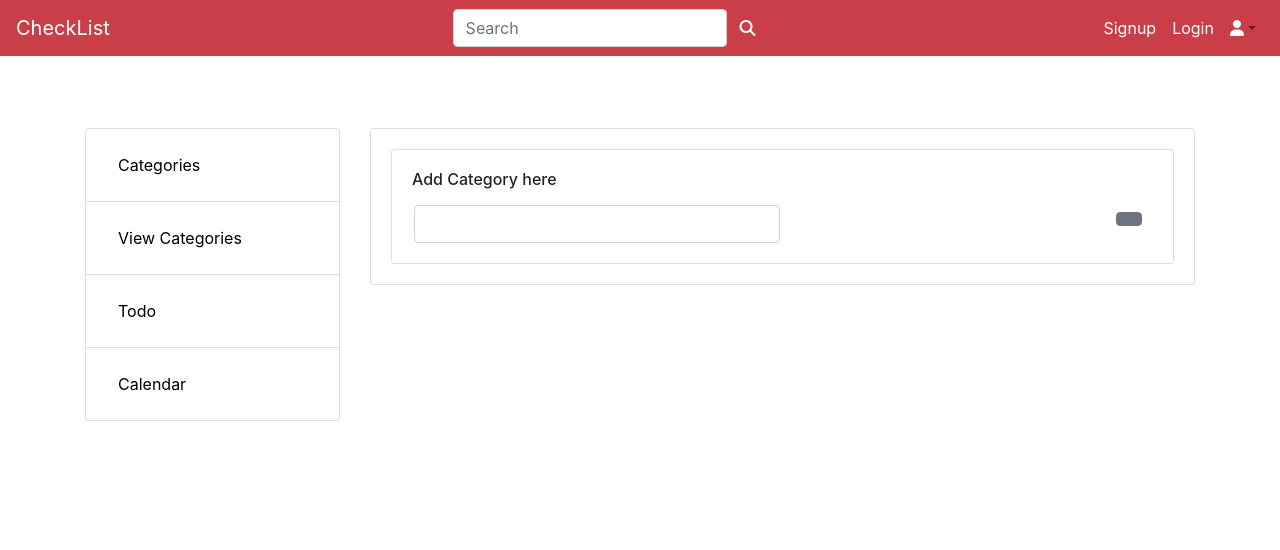
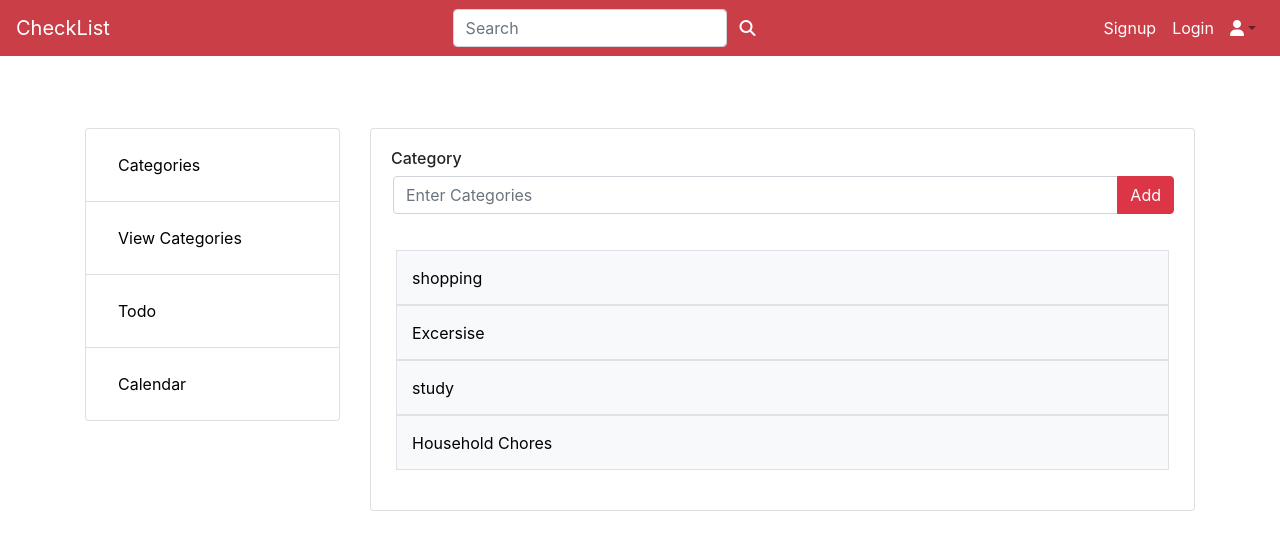
Before and after one commit to attainu-phoenix/sib-productivity-app, a React (Create React App) app: page /app in a window 1280 px wide. Shown: the top 550 px of the page. Built offline with nearby package versions, Linux system fonts and the light colour scheme; sample sign-in values are in the browser's storage; a web font is replaced by a local one.

Commit message:
add and delete catergory with reducer done

```diff
--- a/src/components/AddCategory.js
+++ b/src/components/AddCategory.js
@@ -1,35 +1,87 @@
 import React from 'react';
-import UniqueId from 'react-html-id';
-import ListComponent from './ListCategory.js';
+import ListCategory from './ListCategory.js';
+import { connect } from 'react-redux'
+import { stateMapper, store } from '../store/store.js'
 import './list.css';
 
-
+const style = {
+    buttonColor: {
+        color: 'white'
+    }
+}
 
 class AddCategoryComponent extends React.Component {
 
-    constructor(props){
+    constructor(props) {
         super(props);
         // UniqueId.enableUniqueIds(this);
+        this.onChange = this.onChange.bind(this);
+        this.handleFormSubmit = this.handleFormSubmit.bind(this);
         this.categoryID = 0;
         this.state = {
-            categories: [],
-            id:"",
-           categoryName:""
+            id: "",
+            name: "",
+            formState: {
+                isFormValid: true,
+                isNameValid: true
+            }
         };
-
-
+    }
+    componentDidMount() {
+        store.dispatch({
+            type: "FETCH_CATEGORES"
+        })
+    }
+    categoryName = (event) => {
+        this.setState({
+            categoryName: event.target.value
+        });
     }
 
-    categoryName = (event) => {
-        this.setState ({
-            categoryName: event.target.value
-        });
+    onChange(event) {
+
+        let name = event.target.name
+        let value = event.target.value
+        this.setState({
+            [name]: value
+        })
+    }
+
+    validateForm() {
+        let newFormState = {
+            isFormValid: true,
+            isNameValid: true
+        }
+
+        if (!this.state.name) {
+            newFormState.isFormValid = false
+            newFormState.isNameValid = false
+        }
+        console.log(newFormState)
+        this.setState({
+            formState: newFormState
+        })
+        return newFormState.isFormValid;
+    }
+
+    handleFormSubmit(event) {
+        event.preventDefault();
+        if (!this.validateForm()) {
+            return;
+        }
+
+        store.dispatch({
+
+            type: "ADD_CATEGORIES",
+            categoryName: this.state.name
+        })
+
     }
 
     addCategory = () => {
 
         this.id = this.categoryID + 1;
-        const copyCategories=Object.assign([], this.state.categories);
+        const copyCategories = Object.assign([], this.state.categories);
         copyCategories.push({
             id: this.categoryID,
             name: this.state.categoryName
@@ -39,21 +91,14 @@ class AddCategoryComponent extends React.Component {
             categories: copyCategories
         })
 
-        if(this.categoryName === "") {
+        if (this.categoryName === "") {
             alert("please!");
         }
 
     }
 
-
-
-
-
-
-
-
     deleteCategory = (index, e) => {
-        const categories= Object.assign([], this.state.categories);
+        const categories = Object.assign([], this.state.categories);
         categories.splice(index, 1);
         this.setState({
             categories: categories
@@ -63,12 +108,10 @@ class AddCategoryComponent extends React.Component {
 
     render() {
         return (
-            <div className="card">
-                <div className="card-body">
-
-                <h6>Add Category here</h6><p></p>
-                <form>
-
+            <div>
+                <h6>Category </h6>
+                <form onSubmit={this.handleFormSubmit}>
+                    {/*
                     <div className="form-row">
                         <div className="col-6">
                             <input type="text" className="form-control" onChange={this.categoryName}></input>
@@ -81,35 +124,44 @@ class AddCategoryComponent extends React.Component {
                                 <span className="oi oi-plus"></span>
                             </button>
                         </div>
+                    </div> */}
+
+                    <div className="input-group mb-3">
+                        <input type="text" name="name" className={`form-control ${!this.state.formState.isNameValid && 'is-invalid'}`} onChange={this.onChange} placeholder="Enter Categories" aria-label="Recipient's username" aria-describedby="button-addon2" />
+                        <div className="input-group-append">
+                            <button className="btn btn-danger" type="submit" style={style.buttonColor} id="button-addon2">Add</button>
+                        </div>
                     </div>
 
 
                 </form>
-
+                {/*
                     <ul className="list-group list-group-flush">
                         {
-                        this.state.categories.map((category, index)=>{
+                            this.state.categories.map((category, index) => {
 
-                           return(
+                                return (
                                     <ListComponent
-                               key= {category.id}
-                             id= {category.id}
-                              name= {category.name}
-                              delete= {this.deleteCategory}
+                                        key={category.id}
+                                        id={category.id}
+                                        name={category.name}
+                                        delete={this.deleteCategory}
 
                                     />
                                 );
 
                             })
+                        }
+                    </ul> */}
+                    <ListCategory/>
+            </div>
 
 
 
-            }
-                </ul>
-                </div>
-            </div>
         );
 
     }
 }
-            export default AddCategoryComponent;
+
+let AddCategory = connect(stateMapper)(AddCategoryComponent)
+export default AddCategory;
--- a/src/components/Addtodos.js
+++ b/src/components/Addtodos.js
@@ -1,15 +1,13 @@
 import React from 'react';
 
 import Header from '../components/Header.js'
-import Menu from './Menu.js';
-import AddCategoryComponent from './AddCategory.js';
 
-const style = {
+// const style = {
 
-    container: {
-        marginTop: '10%'
-    }
-}
+//     container: {
+//         marginTop: '10%'
+//     }
+// }
 
 class AddTodoComponent extends React.Component {
 
--- a/src/components/App.js
+++ b/src/components/App.js
@@ -5,7 +5,7 @@ import { Route } from 'react-router-dom'
 import Calendar from '../components/Calendar.js'
 import AddTodoComponent from '../components/Addtodos'
 
-import AddCategoryComponent from './AddCategory.js';
+import AddCategory from './AddCategory.js';
 import CategoryListComponent from './CategoryList.js';
 const style = {
 
@@ -30,7 +30,7 @@ class App extends React.Component {
                             <div className="card">
                                 <div className="card-body">
                                     <Route path="/app/addToDo" component={AddTodoComponent} />
-                                    <Route path="/app" exact={true} component={AddCategoryComponent} />
+                                    <Route path="/app" exact={true} component={AddCategory} />
                                      <Route path="/app/listofcat" component={CategoryListComponent} />
 
 
--- a/src/components/Calendar.js
+++ b/src/components/Calendar.js
@@ -90,13 +90,10 @@ class CalendarComponent extends React.Component {
     onClickCheckBox(id, e) {
 
 
-
         let eventStatus = {
             id: id,
             isDone: e.target.checked
         }
-
-
         store.dispatch({
             type: 'EDIT_EVENT_CHECKBOX',
             payLoadData: eventStatus
--- a/src/components/CategoryList.js
+++ b/src/components/CategoryList.js
@@ -1,18 +1,12 @@
 import React from 'react';
-import ListComponent from './ListCategory.js';
-import {Link} from 'react-router-dom';
 import Header from '../components/Header.js'
-import Menu from './Menu.js';
-import AddCategoryComponent from './AddCategory.js';
 
+// const style = {
 
-
-const style = {
-
-    container: {
-        marginTop: '10%'
-    }
-}
+//     container: {
+//         marginTop: '10%'
+//     }
+// }
 
 class CategoryListComponent extends React.Component {
 
@@ -27,12 +21,6 @@ class CategoryListComponent extends React.Component {
                         <div className="card-body">
                             <form>
                             <h6> Categories:</h6>
-
-
-
-
-
-
                             <a href="/app/todos" className="btn btn-secondary" role="button">Add Todo</a>&nbsp;
                             <a href="/app/todos" className="btn btn-secondary" role="button">View Todo</a>&nbsp;
                             <a href="/app/todos" className="btn btn-secondary" role="button">Go to Todo</a>&nbsp;
--- a/src/components/ListCategory.js
+++ b/src/components/ListCategory.js
@@ -1,27 +1,75 @@
 import React from 'react';
-import AddCategoryComponent from './AddCategory.js';
 import './list.css';
-import { Link } from 'react-router-dom';
+import { connect } from 'react-redux'
+import { stateMapper, store } from '../store/store.js'
+import { Link } from 'react-router-dom'
+import CalendarStyles from '../styles/CalendarStyles.js'
 
+const style={
+    card :{
+        border:'0px',
 
-class ListComponent extends React.Component {
-
-    render() {
-        return (
-            <div>
-                <li className="list-group-item"> {this.props.name}
-                     {/* {this.props.id} */}
-
-
-
-                    <button className="btn btn-secondary right" onClick={this.props.delete}
-                        type="button"><span className="oi oi-delete right"></span></button>
-
-                        </li>
-            </div>
-        );
+    },
+    link:{
+        color:'black',
+        textDecoration: 'none',
+    },
+    categoryContainer:{
+        height:'55px'
     }
 
 }
 
-export default ListComponent;
+class ListCategoryComponent extends React.Component {
+
+
+    constructor(props) {
+        super(props)
+
+        this.delete = this.delete.bind(this);
+    }
+
+
+    delete(name, e) {
+        // console.log(name)
+        store.dispatch({
+            type: "DELETE_CATEGORY",
+            categoryName: name
+        })
+    }
+
+    renderCatergories() {
+        return this.props.categories.map((c) => {
+            return (
+
+                <div key={c} className="row justify-content-between align-items-center border  bg-light" style={style.categoryContainer}>
+                    {/* <h4>Dummy Element</h4> */}
+                    <div className="col-md-8">
+                        <Link to={`/app/addToDo`} style={style.link}>{c}</Link>
+                    </div>
+                    <div className="col-md-1">
+                        <span className="oi oi-trash" name={c} onClick={this.delete.bind(this, c)} defaultValue={c}></span>
+                    </div>
+                </div>
+            )
+        })
+    }
+    render() {
+        return (
+
+            <div className="card" style={style.card}>
+                <div className="card-body">
+
+                    {this.renderCatergories()}
+                </div>
+            </div>
+
+
+        )
+
+    }
+
+}
+
+let ListCategory = connect(stateMapper)(ListCategoryComponent)
+export default ListCategory;
--- /dev/null
+++ b/src/store/reducers/categoryReducer.js
@@ -0,0 +1,28 @@
+
+function categoryReduer(categories = [], action) {
+
+    if (action.type === "FETCH_CATEGORES") {
+        return categories = ['shopping', 'Excersise', 'study', 'Household Chores']
+    }
+
+    if (action.type === "ADD_CATEGORIES") {
+        let category = action.categoryName
+
+        categories.push(category)
+        return categories;
+    }
+
+    if (action.type === "DELETE_CATEGORY") {
+        let index = categories.findIndex((c) => {
+            return c === action.categoryName
+        })
+        console.log(index);
+        let newCatergories = categories.slice();
+        newCatergories.splice(index, 1);
+        return newCatergories;
+
+    }
+    return categories;
+}
+
+export default categoryReduer;
--- a/src/store/store.js
+++ b/src/store/store.js
@@ -1,11 +1,14 @@
 import {createStore,combineReducers} from 'redux';
 import userReducer from './reducers/userReducer.js';
 import eventReducer from './reducers/eventReducer.js';
+import categoryReduer  from './reducers/categoryReducer.js';
+
 
 
 let reducer = combineReducers({
     userReducer : userReducer,
-    events:eventReducer
+    events:eventReducer,
+    categories:categoryReduer
 
 })
 
```
Also changed, not shown: src/store/reducers/toDoReducer.js (added, +8 -0 lines). Lines whose indentation alone changed are shown as unchanged.
